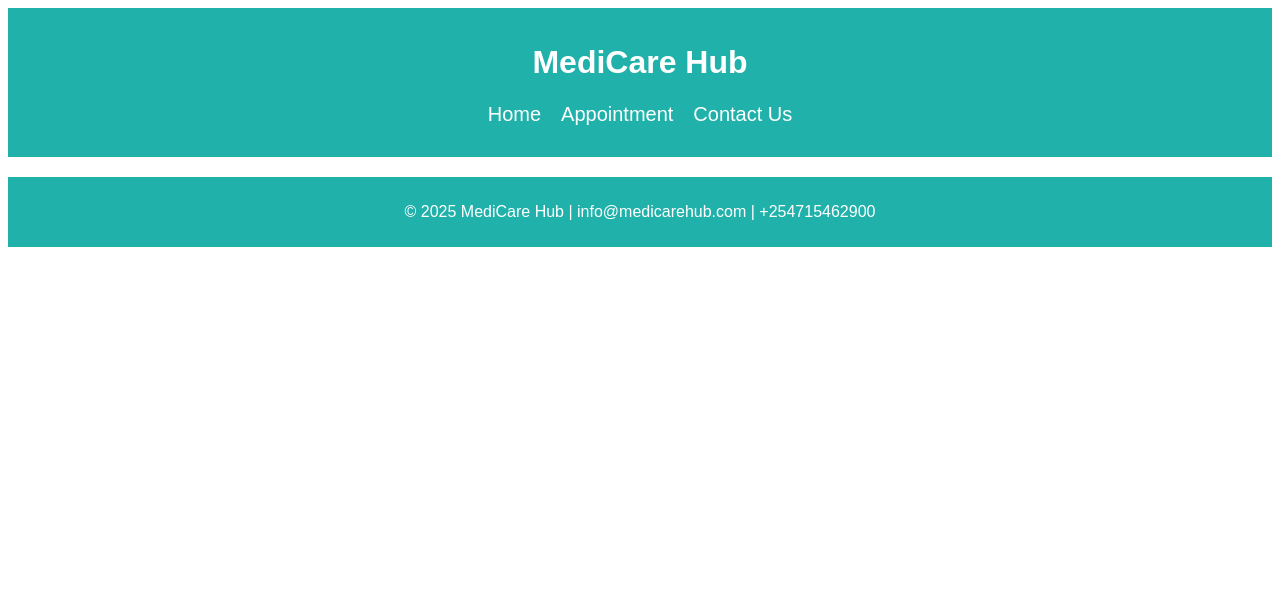
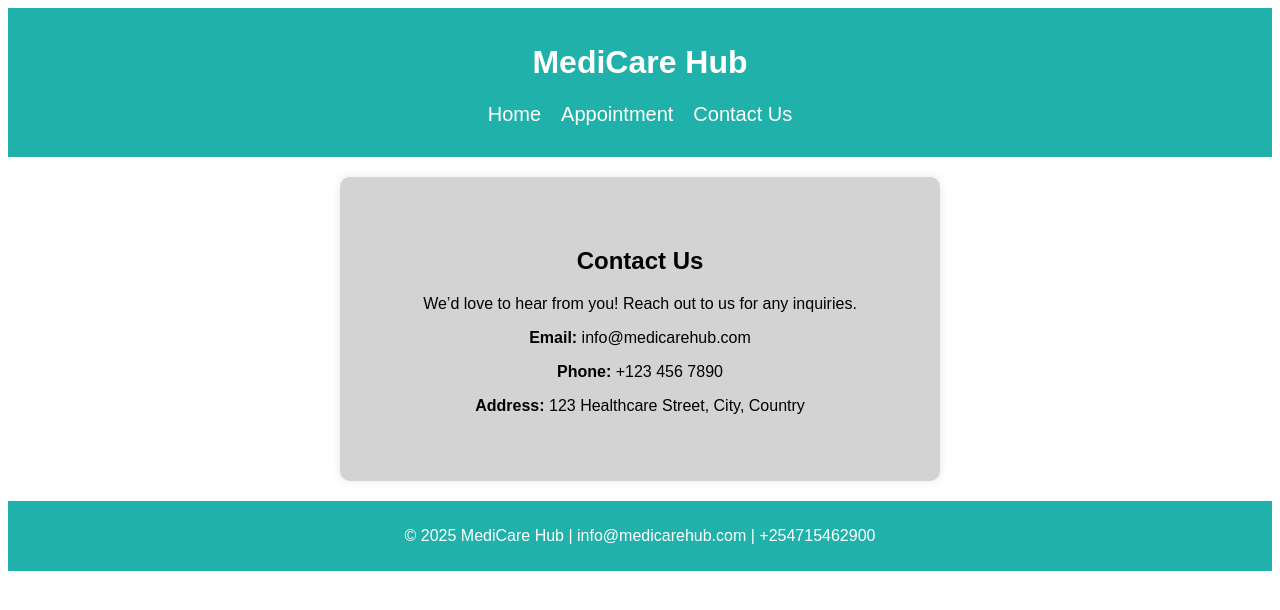
Before and after one commit to BryOk-droid/Final-Project, a plain HTML site: page contact.html in a window 1280 px wide. Drawn offline with Linux system fonts and the light colour scheme.

Commit message:
add content to contact page

```diff
--- a/contact.html
+++ b/contact.html
@@ -20,6 +20,13 @@
         </ul>
       </nav>
     </header>
+    <section id="contact" class="page">
+      <h2>Contact Us</h2>
+      <p>We’d love to hear from you! Reach out to us for any inquiries.</p>
+      <p><strong>Email:</strong> info@medicarehub.com</p>
+      <p><strong>Phone:</strong> +123 456 7890</p>
+      <p><strong>Address:</strong> 123 Healthcare Street, City, Country</p>
+    </section>
     <footer>
       <p>© 2025 MediCare Hub | info@medicarehub.com | +254715462900</p>
     </footer>
```
